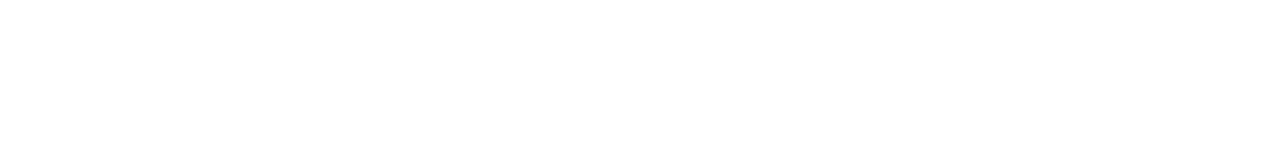
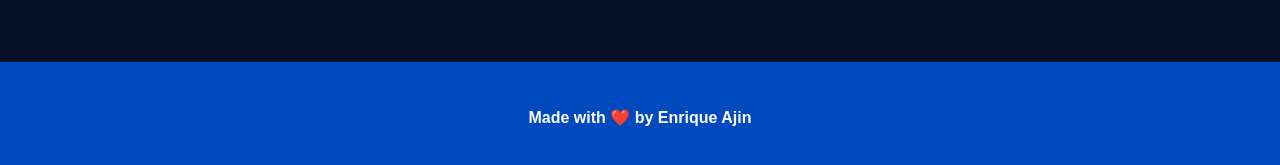
Before and after one commit to enriqueajin/enridev, a React (Vite) app: page / in a window 1280 px wide. Shown: the part 2812-2977 px from the top of the page. Before the commit the page ends 2810 px from the top, so only its background shows below. Built offline with nearby package versions, Linux system fonts and the light colour scheme.

Commit message:
Create footer.

```diff
--- a/src/App.tsx
+++ b/src/App.tsx
@@ -3,6 +3,7 @@
 import { Header } from "./components/header/Header";
 import { Hero } from "./components/hero/Hero";
 import { Projects } from "./components/projects/Projects";
+import { Footer } from "./components/footer/Footer";
 
 export function App () {
   return (
@@ -12,6 +13,7 @@
       <Projects />
       <About />
       <Contact />
+      <Footer />
     </main>
   )
 }
--- a/src/components/contact/Contact.tsx
+++ b/src/components/contact/Contact.tsx
@@ -7,7 +7,7 @@
       <h1 className='font-extrabold text-balance text-3xl md:text-4xl lg:text-5xl mt-20 pb-16'>
         Contact
       </h1>
-      <div className='w-[90%] lg:w-[70%] gap-14 grid grid-cols-1 md:grid-cols-2'>
+      <div className='w-[90%] lg:w-[70%] gap-14 grid grid-cols-1 md:grid-cols-2 mb-16'>
         <ContactPicture />
         <ContactButtons />
       </div>
--- /dev/null
+++ b/src/components/footer/Footer.tsx
@@ -0,0 +1,7 @@
+export function Footer () {
+  return (
+    <footer className='flex justify-center items-center h-28 bg-secondaryBlue text-white'>
+      <p className='font-bold'>Made with ❤️ by Enrique Ajin</p>
+    </footer>
+  )
+}
```
